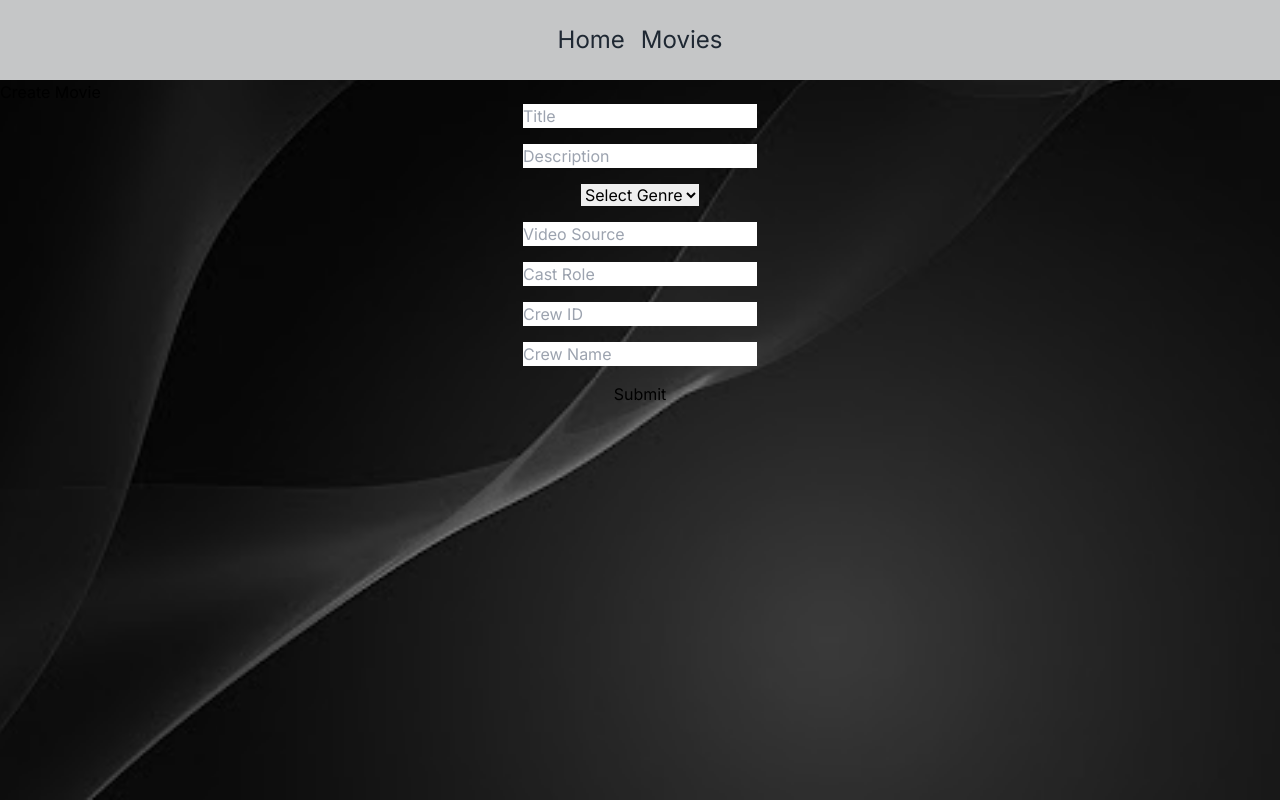
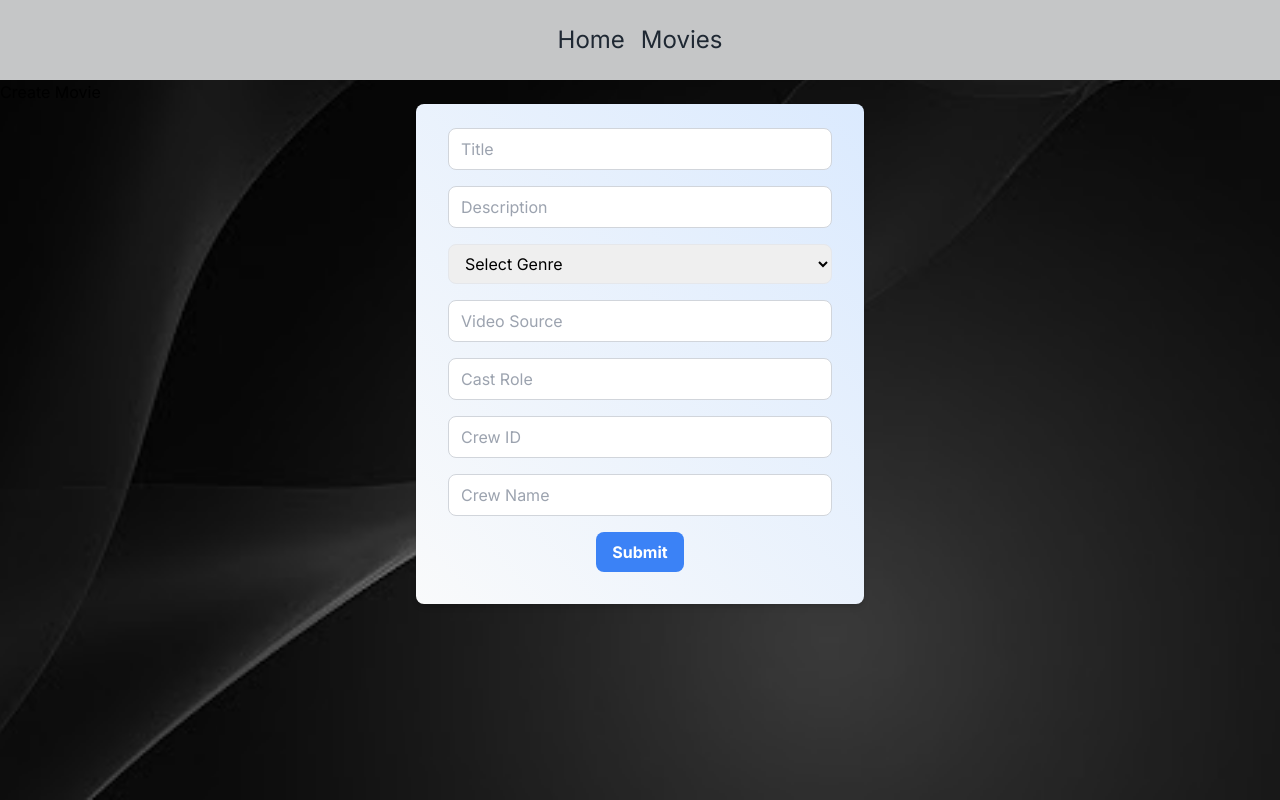
Before and after one commit to OctaFloare/flitnext-2024, a Next.js app: page /create-movie in a window 1280 px wide. Built offline with nearby package versions, Linux system fonts and the light colour scheme.

Commit message:
[customization] - Form customization using tailwind

```diff
--- a/src/app/containers/create-movie/MovieForm.jsx
+++ b/src/app/containers/create-movie/MovieForm.jsx
@@ -38,25 +38,42 @@ const MovieForm = ({ mutate }) => {
       }}
     >
       {({ isSubmitting, setFieldValue, errors, touched }) => (
-        <Form className="flex flex-col space-y-4 items-center w-full">
-          <Field type="text" name="title" placeholder="Title" />
+        <div className="max-w-md mx-auto">
+          <Form className="flex flex-col space-y-4 items-center bg-gradient-to-tr from-gray-50 to-blue-100 shadow-md rounded-lg px-8 pt-6 pb-8 mb-4">
+            <Field
+              className="w-96 px-3 py-2 border border-gray-300 rounded-lg focus:outline-none focus:ring-2 focus:ring-blue-500"
+              type="text"
+              name="title"
+              placeholder="Title"
+            />
             {errors.title && touched.title && (
-            <div className="text-red-500">{errors.title}</div>
-          )}
-
-          <Field type="text" name="description" placeholder="Description" />
-          {errors.description && touched.description && (
-            <div className="text-red-500">{errors.description}</div>
+              <div className="text-red-500 text-m mt-1">{errors.title}</div>
             )}
 
             <Field
+              className="w-96 px-3 py-2 border border-gray-300 rounded-lg focus:outline-none focus:ring-2 focus:ring-blue-500"
+              type="text"
+              name="description"
+              placeholder="Description"
+            />
+            {errors.description && touched.description && (
+              <div className="text-red-500 text-m mt-1">
+                {errors.description}
+              </div>
+            )}
+
+            <Field
+              className="w-96 px-3 py-2 border border-white-300 rounded-lg focus:outline-none focus:ring-2 focus:ring-blue-500"
               as="select"
               name="genres.id"
               onChange={(e) => {
                 const selectedGenre = genres.find(
                   (genre) => genre.id.toString() === e.target.value,
                 );
-              setFieldValue("genres.id", selectedGenre ? selectedGenre.id : "");
+                setFieldValue(
+                  "genres.id",
+                  selectedGenre ? selectedGenre.id : "",
+                );
                 setFieldValue(
                   "genres.name",
                   selectedGenre ? selectedGenre.name : "",
@@ -71,36 +88,69 @@ const MovieForm = ({ mutate }) => {
               ))}
             </Field>
             {errors.genres?.id && touched.genres?.id && (
-            <div className="text-red-500">{errors.genres.id}</div>
+              <div className="text-red-500 text-m mt-1">{errors.genres.id}</div>
             )}
             {errors.genres?.name && touched.genres?.name && (
-            <div className="text-red-500">{errors.genres.name}</div>
+              <div className="text-red-500 text-m mt-1">
+                {errors.genres.name}
+              </div>
             )}
 
-          <Field type="text" name="videoSource" placeholder="Video Source" />
+            <Field
+              className="w-96 px-3 py-2 border border-gray-300 rounded-lg focus:outline-none focus:ring-2 focus:ring-blue-500"
+              type="text"
+              name="videoSource"
+              placeholder="Video Source"
+            />
             {errors.videoSource && touched.videoSource && (
-            <div className="text-red-500">{errors.videoSource}</div>
+              <div className="text-red-500 text-m mt-1">
+                {errors.videoSource}
+              </div>
             )}
 
-          <Field type="text" name="cast.role" placeholder="Cast Role" />
+            <Field
+              className="w-96 px-3 py-2 border border-gray-300 rounded-lg focus:outline-none focus:ring-2 focus:ring-blue-500"
+              type="text"
+              name="cast.role"
+              placeholder="Cast Role"
+            />
             {errors.cast?.role && touched.cast?.role && (
-            <div className="text-red-500">{errors.cast.role}</div>
+              <div className="text-red-500 text-m mt-1">{errors.cast.role}</div>
             )}
 
-          <Field type="text" name="cast.crew.id" placeholder="Crew ID" />
+            <Field
+              className="w-96 px-3 py-2 border border-gray-300 rounded-lg focus:outline-none focus:ring-2 focus:ring-blue-500"
+              type="text"
+              name="cast.crew.id"
+              placeholder="Crew ID"
+            />
             {errors.cast?.crew?.id && touched.cast?.crew?.id && (
-            <div className="text-red-500">{errors.cast.crew.id}</div>
+              <div className="text-red-500 text-m mt-1">
+                {errors.cast.crew.id}
+              </div>
             )}
 
-          <Field type="text" name="cast.crew.name" placeholder="Crew Name" />
+            <Field
+              className="w-96 px-3 py-2 border border-gray-300 rounded-lg focus:outline-none focus:ring-2 focus:ring-blue-500"
+              type="text"
+              name="cast.crew.name"
+              placeholder="Crew Name"
+            />
             {errors.cast?.crew?.name && touched.cast?.crew?.name && (
-            <div className="text-red-500">{errors.cast.crew.name}</div>
+              <div className="text-red-500 text-m mt-1">
+                {errors.cast.crew.name}
+              </div>
             )}
 
-          <button type="submit" disabled={isSubmitting}>
+            <button
+              className="bg-blue-500 text-white font-bold py-2 px-4 rounded-lg hover:bg-blue-700 disabled:opacity-50"
+              type="submit"
+              disabled={isSubmitting}
+            >
               Submit
             </button>
           </Form>
+        </div>
       )}
     </Formik>
   );
--- a/src/app/containers/create-movie/index.jsx
+++ b/src/app/containers/create-movie/index.jsx
@@ -1,6 +1,7 @@
 "use client";
 
 import { useMutation } from "@tanstack/react-query";
+
 import axios from "axios";
 import MovieForm from "./MovieForm";
 
@@ -11,20 +12,29 @@ const createMovie = async (movieData) => {
 };
 
 export const CreateMovie = () => {
-  const { mutate, data, isSuccess, isError, error } = useMutation({
+  const { mutate, data, isSuccess, isError, error, reset } = useMutation({
     mutationFn: createMovie,
     mutationKey: ["create-movie"],
   });
 
   return (
     <>
-      {isError && <div className="text-red-600">{error.message}</div>}
-      <MovieForm mutate={mutate} />
+      {isError && (
+        <div className="fixed inset-x-0 bottom-0 z-50 flex items-center justify-center">
+          <div className="bg-red-500 text-white py-2 px-4 rounded-lg shadow-md">
+            <p className="text-lg font-bold">Error!</p>
+            <p className="text-sm">{error.message}</p>
+          </div>
+        </div>
+      )}
+      <MovieForm mutate={mutate} reset={reset} />
       {isSuccess && (
-        <div>
-          Newly created movie
-          <p>This is id: {data.id}</p>
-          <p>This is movie name: {data.name}</p>
+        <div className="fixed inset-0 flex items-center justify-center z-50">
+          <div className="bg-green-500 text-white py-2 px-4 rounded-lg shadow-md">
+            <p className="text-lg font-bold">Newly created movie</p>
+            <p className="text-sm">This is id: {data.id}</p>
+            <p className="text-sm">This is movie name: {data.name}</p>
+          </div>
         </div>
       )}
     </>
```
Lines whose indentation alone changed are shown as unchanged.
